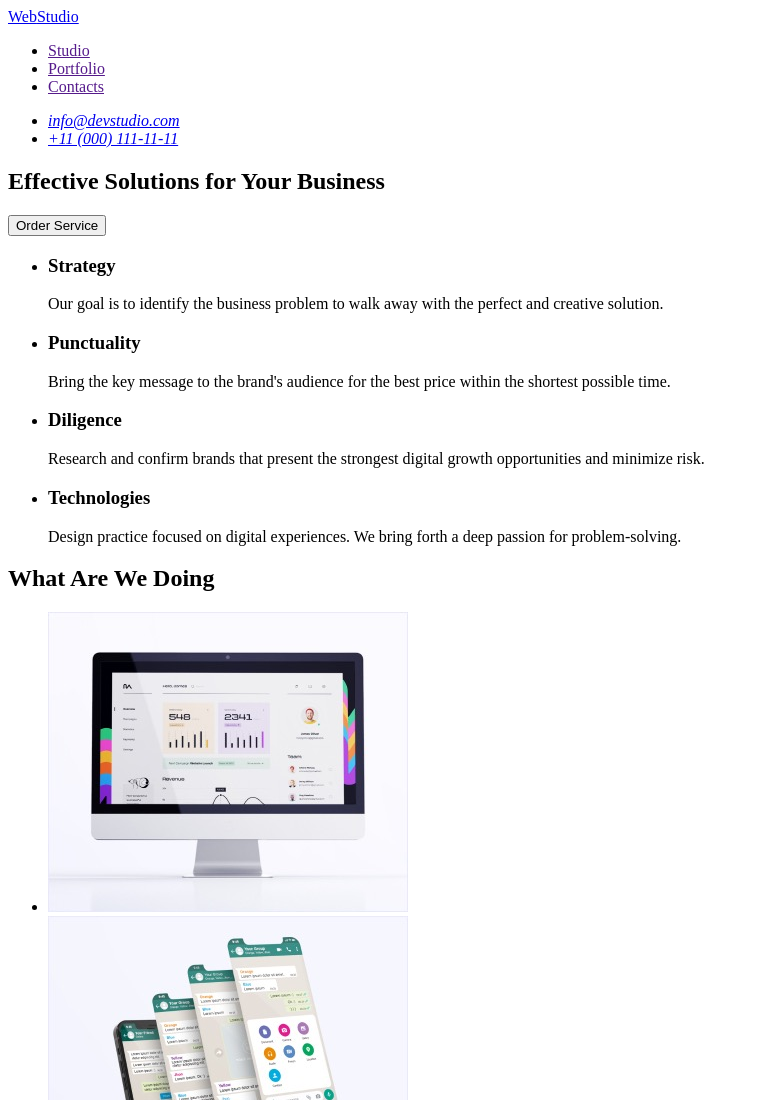
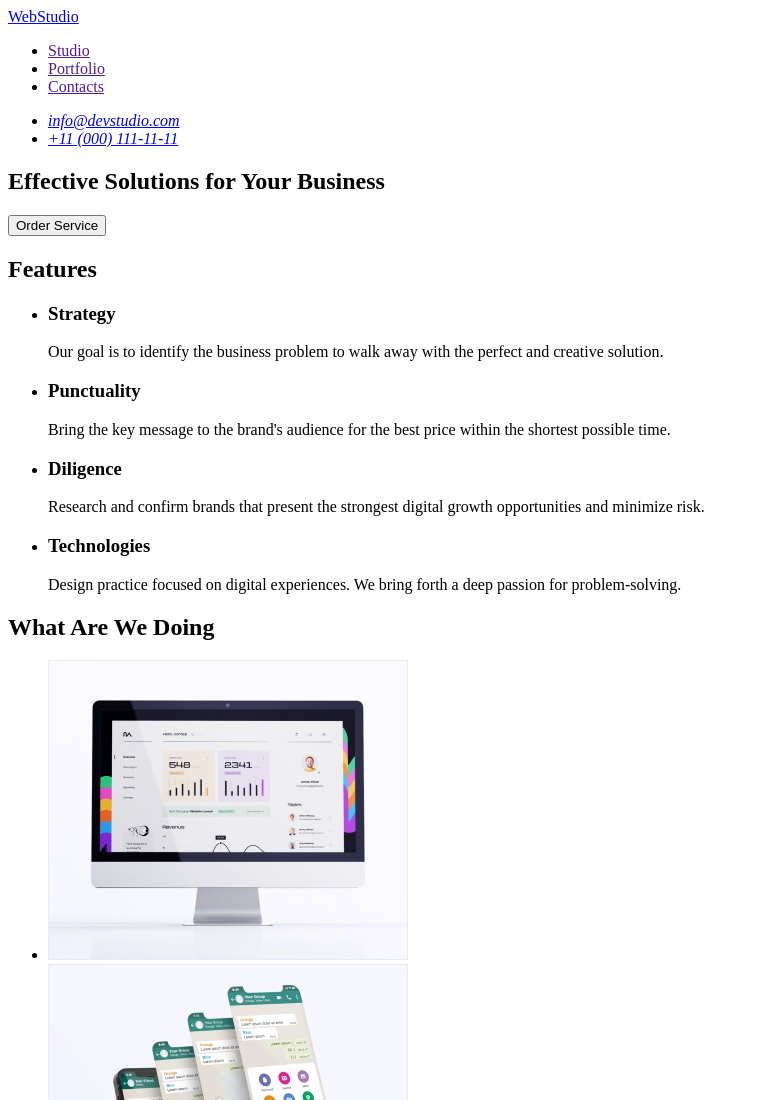
Before and after one commit to Oleh-Cheliakh/goit-markup-hw-01, a plain HTML site: page index.html in a window 1280 px wide. Shown: the top 1100 px of the page, without its empty margins (0-759 px from the left). Drawn offline with Linux system fonts and the light colour scheme.

Commit message:
Add h2 title to the second section

```diff
--- a/index.html
+++ b/index.html
@@ -32,8 +32,9 @@
 				<button type="button">Order Service</button>
 			</section>
 
-			<!-- Benefits section -->
+			<!-- Features section -->
 			<section>
+				<h2>Features</h2>
 				<ul>
 					<li>
 						<h3>Strategy</h3>
```
